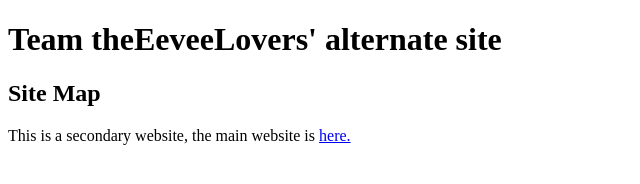
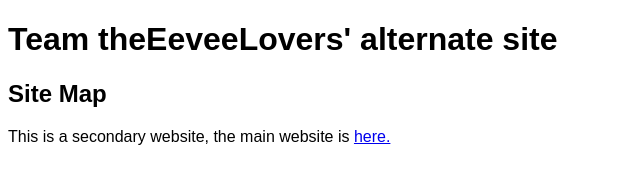
Before and after one commit to TheEeveeLovers/TheEeveeLovers.github.io, a plain HTML site: page pages/main/sitemap.html in a window 1280 px wide. Shown: the whole page, without its empty margins (0-640 px from the left). Drawn offline with Linux system fonts and the light colour scheme.

Commit message:
Update sitemap.html

```diff
--- a/pages/main/sitemap.html
+++ b/pages/main/sitemap.html
@@ -2,6 +2,7 @@
 <html>
   <head>
     <title>TtEL Site alt - Sitemap</title>
+    <link type="text/css" rel="stylesheet" href="../../styles/main.css"/>
     <h1>Team theEeveeLovers' alternate site</h1>
     <h2>Site Map</h2>
     <p>This is a secondary website, the main website is <a href="https://sites.google.com/view/ttel/index"> here.</a></p>
```
